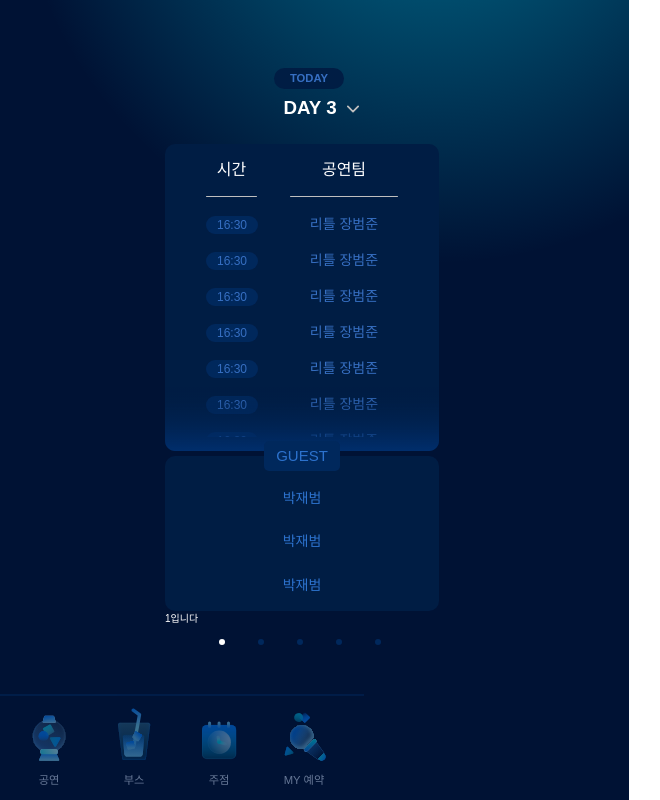
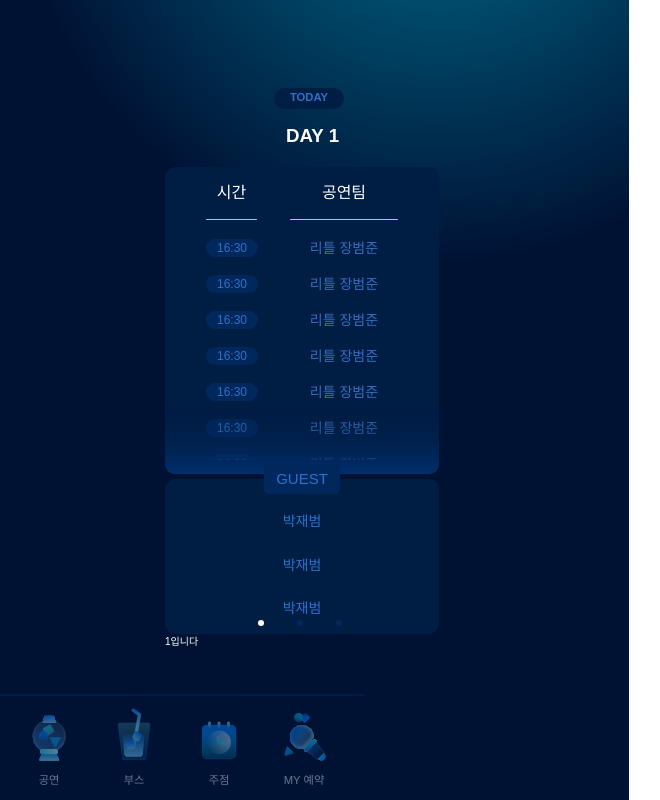
Before and after one commit to ajoufesta/client, a Next.js app: page /stage in a window 1280 px wide. Shown: the whole page, without its empty margins (11-671 px from the left). Built offline with nearby package versions, Linux system fonts and the light colour scheme.

Commit message:
showpage day display

```diff
--- a/src/app/stage/_components/stageCarousel/EmblaCarousel.tsx
+++ b/src/app/stage/_components/stageCarousel/EmblaCarousel.tsx
@@ -5,6 +5,7 @@ import useEmblaCarousel from "embla-carousel-react";
 import { DotButton } from "./EmblaCarouselArrowsDotsButtons";
 import Schedule from "../Schedule";
 import Guest from "../Guest";
+import { FESTIVAL_DATE } from "@/app/lib/constants";
 
 type PropType = {
   slides: number[];
@@ -44,11 +45,14 @@ const EmblaCarousel: React.FC<PropType> = (props) => {
 
   return (
     <>
-      <div className="embla flex flex-col">
+      <div className="embla flex flex-col ">
         <div className="embla__viewport" ref={emblaRef}>
           <div className="embla__container">
             {slides.map((index) => (
               <div className="embla__slide" key={index}>
+                <div className="w-[29.5rem] text-white text-center text-3xl font-bold  flex items-center justify-center mb-[2rem]">
+                  {`DAY ${index + 1}`}
+                </div>
                 <Schedule />
                 <Guest />
                 <div className="text-white">{index + 1}입니다</div>
--- a/src/app/stage/_components/stageCarousel/index.tsx
+++ b/src/app/stage/_components/stageCarousel/index.tsx
@@ -7,7 +7,7 @@ import "./sandbox.css";
 import "./embla.css";
 
 const OPTIONS: EmblaOptionsType = {};
-const SLIDE_COUNT = 5;
+const SLIDE_COUNT = 3;
 const SLIDES = Array.from(Array(SLIDE_COUNT).keys());
 
 export const Carousel: React.FC = () => (
--- a/src/app/stage/page.tsx
+++ b/src/app/stage/page.tsx
@@ -17,9 +17,6 @@ const Page = ({ searchParams }: StagePageProps) => {
   return (
     <div className="flex flex-col justify-center items-center">
       <DateDisplay selectedDay={selectedDay} />
-      <DayDisplay selectedDay={selectedDay} />
-      {/* <Schedule />
-      <Guest /> */}
       <Carousel />
     </div>
   );
```
